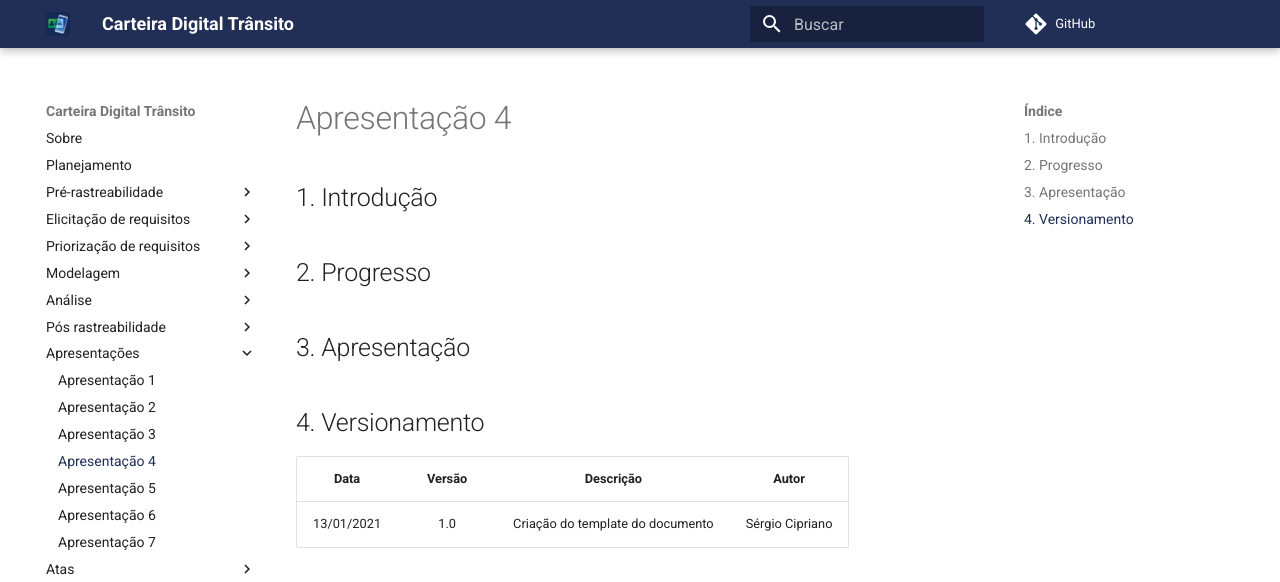
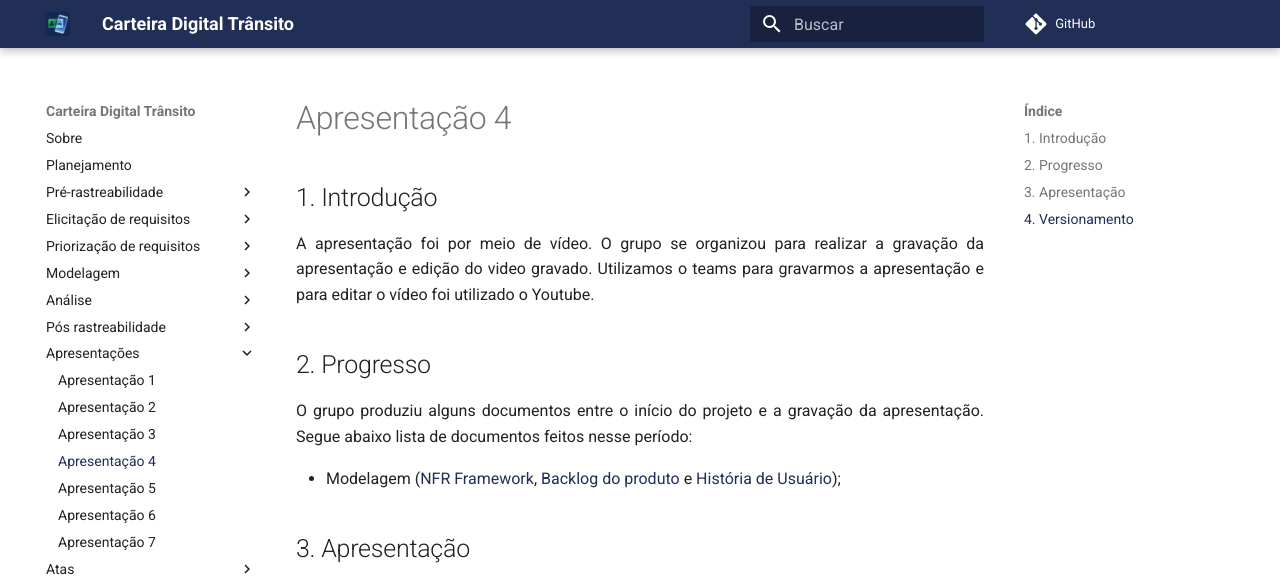
Before and after one commit to sergiosacj/2020.2-CarteiraDigitalTransito, an MkDocs documentation site: the page built from docs/apresentacoes/apresentacao_4.md, in a window 1280 px wide and 1308 px high. Shown: the top 582 px of the window. Built offline with MkDocs 1.6.1 and Material for MkDocs 9.7.7, drawn with Linux system fonts in a browser that asks for light colours; comment, search, counter and statistics services are not loaded; some of the changed text lies outside the part shown; grey boxes are pictures that could not be loaded.

Commit message:
(#62) adição apresentação 4

```diff
--- a/docs/apresentacoes/apresentacao_4.md
+++ b/docs/apresentacoes/apresentacao_4.md
@@ -2,12 +2,23 @@
 
 ## 1. Introdução
 
+A apresentação foi por meio de vídeo. O grupo se organizou para realizar a gravação da apresentação e edição do video gravado. Utilizamos o teams para gravarmos a apresentação e para editar o vídeo foi utilizado o Youtube.
+
 ## 2. Progresso
+
+O grupo produziu alguns documentos entre o início do projeto e a gravação da apresentação. Segue abaixo lista de documentos feitos nesse período:
+
+- Modelagem ([NFR Framework](https://requisitos-de-software.github.io/2020.2-CarteiraDigitalTransito/modelagem/nfr_framework/), [Backlog do produto](https://requisitos-de-software.github.io/2020.2-CarteiraDigitalTransito/modelagem/backlog_do_produto/) e [História de Usuário](https://requisitos-de-software.github.io/2020.2-CarteiraDigitalTransito/modelagem/historia_de_usuario/));
 
 ## 3. Apresentação
 
+<iframe width="560" height="315" src="https://www.youtube.com/embed/epPHOgExwuA" frameborder="0" allow="accelerometer; autoplay; clipboard-write; encrypted-media; gyroscope; picture-in-picture" allowfullscreen></iframe>
+
 ## 4. Versionamento
 
-|Data|Versão|Descrição|Autor|
-|:-:|:-:|:-:|:-:|
-|13/01/2021|1.0|Criação do template do documento|Sérgio Cipriano|
+|    Data    | Versão |            Descrição             |      Autor      |
+| :--------: | :----: | :------------------------------: | :-------------: |
+| 13/01/2021 |  1.0   | Criação do template do documento | Sérgio Cipriano |
+| 31/03/2021 |  1.1   |  Gravação do vídeo   |Todos integrantes|
+| 31/03/2021 |  1.2   |  Edição do vídeo   |   Estevão Reis    |
+| 31/03/2021 |  1.3   |  Adição do vídeo e dos tópicos   |   Emily Dias    |
```
